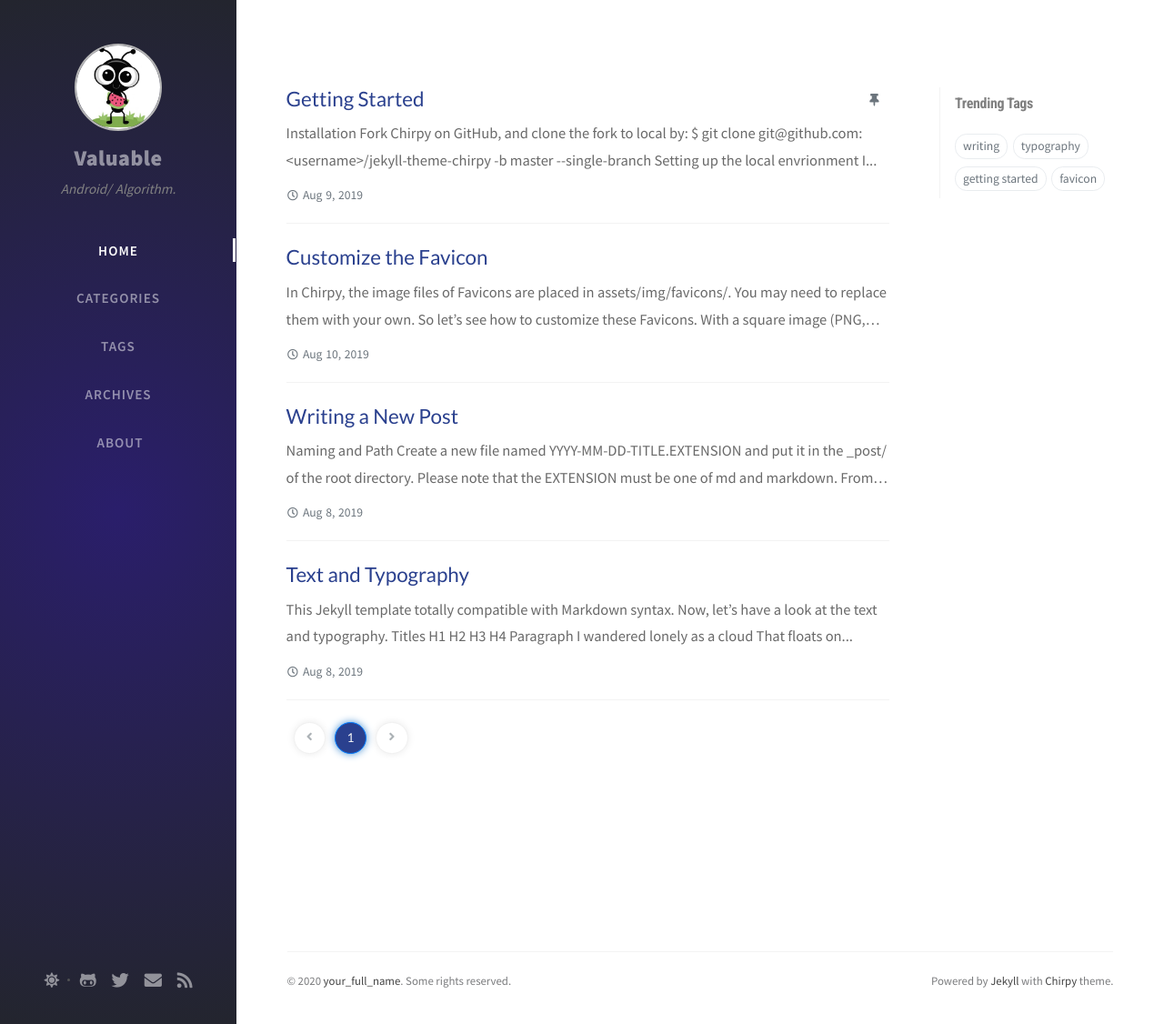
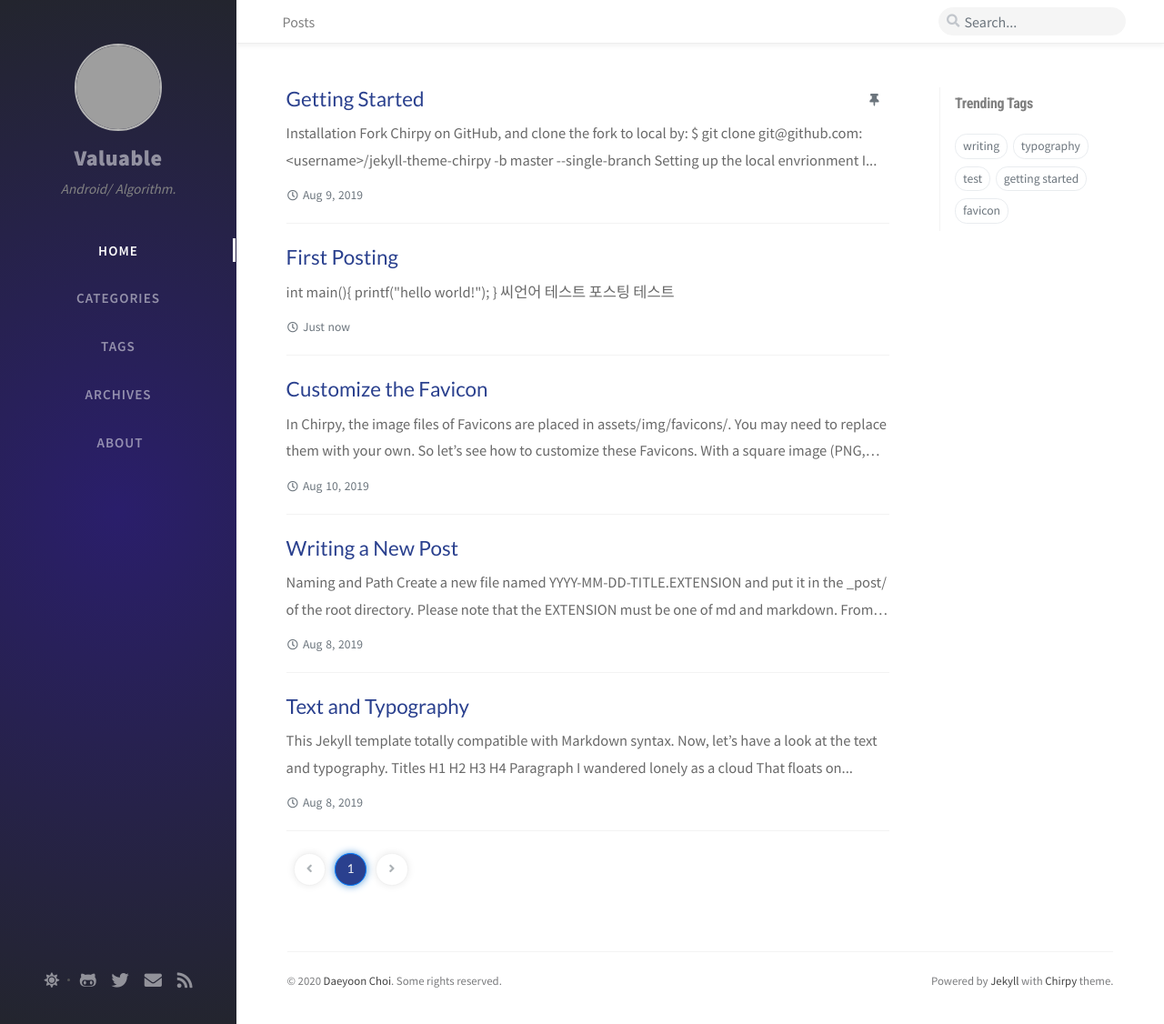
Before and after one commit to Yoon6/github-page-test1, a Jekyll site: the page built from index.html, in a window 1280 px wide and 1126 px high. Shown: the whole window at 91% size. Built offline with Jekyll 4.4.1, drawn with Linux system fonts in a browser that asks for light colours; nearby versions of some CDN libraries; the list of posts is cut into pages by our own code; comment, search, counter and statistics services are not loaded; grey boxes are pictures that could not be loaded.

Commit message:
first posting

````diff
--- a/_config.yml
+++ b/_config.yml
@@ -22,17 +22,17 @@
 
 author: yoon                  # change to your full name
 
-avatar: /assets/img/sample/avatar.jpg   # support internet resources
+avatar: /assets/img/sample/my_photo.jpg   # support internet resources
 
 github:
   username: Yoon6             # change to your github username
 
-twitter:
-  username: twitter_username            # change to your twitter username
+#twitter:
+  #username: twitter_username            # change to your twitter username
 
 social:
-  name: your_full_name                  # it will shows as the copyright owner in Footer
-  email: example@doamin.com             # change to your email address
+  name: Daeyoon Choi                  # it will shows as the copyright owner in Footer
+  email: yoonda5898@gmail.com             # change to your email address
   links:
     # The first element serves as the copyright owner's link
     - https://twitter.com/username      # change to your twitter homepage
--- /dev/null
+++ b/_posts/2020-09-25-first-posting.md
@@ -0,0 +1,18 @@
+---
+title: First Posting
+author: yoon
+date: 2020-09-25 14:55:00 +0900
+categories: [Blogging, test]
+tags: [test]
+toc: false
+---
+
+```c
+int main(){
+	printf("hello world!");
+}
+```
+
+씨언어 테스트
+
+포스팅 테스트
````
Also changed, not shown: 1 other file.
